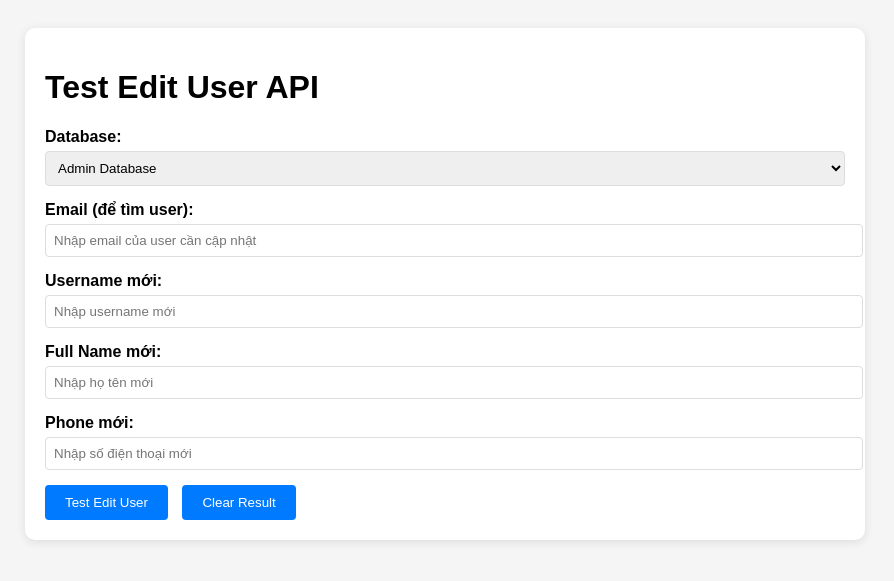
After one commit to KhoaMinhPMK/viegrandwebadmin, a PHP site: page /test_edit_api.html in a window 1280 px wide. The commit adds this page. Shown: the top 581 px of the page, without its empty margins (195-1089 px from the left). Run offline with PHP 8.4, Linux system fonts and the light colour scheme.

Commit message:
push fast

```diff
--- a/home/index.html
+++ b/home/index.html
@@ -232,9 +232,10 @@
                             <div class="form-group">
                                 <label for="editEmail">
                                     <i class="fas fa-envelope"></i>
-                                    Email
+                                    Email (không thể thay đổi)
                                 </label>
-                                <input type="email" id="editEmail" name="email" placeholder="Nhập địa chỉ email">
+                                <input type="email" id="editEmail" name="email" placeholder="Nhập địa chỉ email" readonly class="readonly-field">
+                                <small class="field-note">Email được sử dụng làm định danh và không thể thay đổi</small>
                             </div>
 
                             <div class="form-group">
--- /dev/null
+++ b/test_edit_api.html
@@ -0,0 +1,171 @@
+<!DOCTYPE html>
+<html lang="vi">
+<head>
+    <meta charset="UTF-8">
+    <meta name="viewport" content="width=device-width, initial-scale=1.0">
+    <title>Test Edit API</title>
+    <style>
+        body {
+            font-family: Arial, sans-serif;
+            padding: 20px;
+            background: #f5f5f5;
+        }
+        .container {
+            max-width: 800px;
+            margin: 0 auto;
+            background: white;
+            padding: 20px;
+            border-radius: 10px;
+            box-shadow: 0 2px 10px rgba(0,0,0,0.1);
+        }
+        .form-group {
+            margin-bottom: 15px;
+        }
+        label {
+            display: block;
+            margin-bottom: 5px;
+            font-weight: bold;
+        }
+        input, select {
+            width: 100%;
+            padding: 8px;
+            border: 1px solid #ddd;
+            border-radius: 4px;
+        }
+        button {
+            background: #007bff;
+            color: white;
+            padding: 10px 20px;
+            border: none;
+            border-radius: 4px;
+            cursor: pointer;
+            margin-right: 10px;
+        }
+        button:hover {
+            background: #0056b3;
+        }
+        .result {
+            margin-top: 20px;
+            padding: 15px;
+            border-radius: 4px;
+            background: #f8f9fa;
+            border: 1px solid #dee2e6;
+        }
+        .success {
+            background: #d4edda;
+            border-color: #c3e6cb;
+            color: #155724;
+        }
+        .error {
+            background: #f8d7da;
+            border-color: #f5c6cb;
+            color: #721c24;
+        }
+    </style>
+</head>
+<body>
+    <div class="container">
+        <h1>Test Edit User API</h1>
+
+        <div class="form-group">
+            <label for="database">Database:</label>
+            <select id="database">
+                <option value="admin">Admin Database</option>
+                <option value="main">Main Database</option>
+            </select>
+        </div>
+
+        <div class="form-group">
+            <label for="email">Email (để tìm user):</label>
+            <input type="email" id="email" placeholder="Nhập email của user cần cập nhật">
+        </div>
+
+        <div class="form-group">
+            <label for="username">Username mới:</label>
+            <input type="text" id="username" placeholder="Nhập username mới">
+        </div>
+
+        <div class="form-group">
+            <label for="fullName">Full Name mới:</label>
+            <input type="text" id="fullName" placeholder="Nhập họ tên mới">
+        </div>
+
+        <div class="form-group">
+            <label for="phone">Phone mới:</label>
+            <input type="text" id="phone" placeholder="Nhập số điện thoại mới">
+        </div>
+
+        <button onclick="testEditUser()">Test Edit User</button>
+        <button onclick="clearResult()">Clear Result</button>
+
+        <div id="result" class="result" style="display: none;"></div>
+    </div>
+
+    <script>
+        const API_BASE_URL = './php/';
+
+        function testEditUser() {
+            const email = document.getElementById('email').value.trim();
+            const database = document.getElementById('database').value;
+
+            if (!email) {
+                showResult('Vui lòng nhập email', 'error');
+                return;
+            }
+
+            const updateData = {};
+
+            const username = document.getElementById('username').value.trim();
+            const fullName = document.getElementById('fullName').value.trim();
+            const phone = document.getElementById('phone').value.trim();
+
+            if (username) updateData.username = username;
+            if (fullName) updateData.full_name = fullName;
+            if (phone) updateData.phone = phone;
+
+            if (Object.keys(updateData).length === 0) {
+                showResult('Vui lòng nhập ít nhất một trường để cập nhật', 'error');
+                return;
+            }
+
+            showResult('Đang gửi request...', '');
+
+            fetch(`${API_BASE_URL}users.php?email=${encodeURIComponent(email)}&db=${database}`, {
+                method: 'PUT',
+                headers: {
+                    'Content-Type': 'application/json',
+                },
+                body: JSON.stringify(updateData)
+            })
+            .then(response => response.json())
+            .then(result => {
+                console.log('API Response:', result);
+                if (result.success) {
+                    showResult('✅ Cập nhật thành công: ' + result.message, 'success');
+                } else {
+                    showResult('❌ Lỗi: ' + result.message, 'error');
+                }
+            })
+            .catch(error => {
+                console.error('API Error:', error);
+                showResult('❌ Lỗi kết nối: ' + error.message, 'error');
+            });
+        }
+
+        function showResult(message, type) {
+            const resultDiv = document.getElementById('result');
+            resultDiv.textContent = message;
+            resultDiv.className = 'result ' + type;
+            resultDiv.style.display = 'block';
+        }
+
+        function clearResult() {
+            document.getElementById('result').style.display = 'none';
+            document.getElementById('email').value = '';
+            document.getElementById('username').value = '';
+            document.getElementById('fullName').value = '';
+            document.getElementById('phone').value = '';
+        }
+    </script>
+</body>
+</html>
```
Also changed, not shown: home/script.js (+19 -17 lines), home/styles.css (+15 -0 lines), php/users.php (+121 -9 lines).
